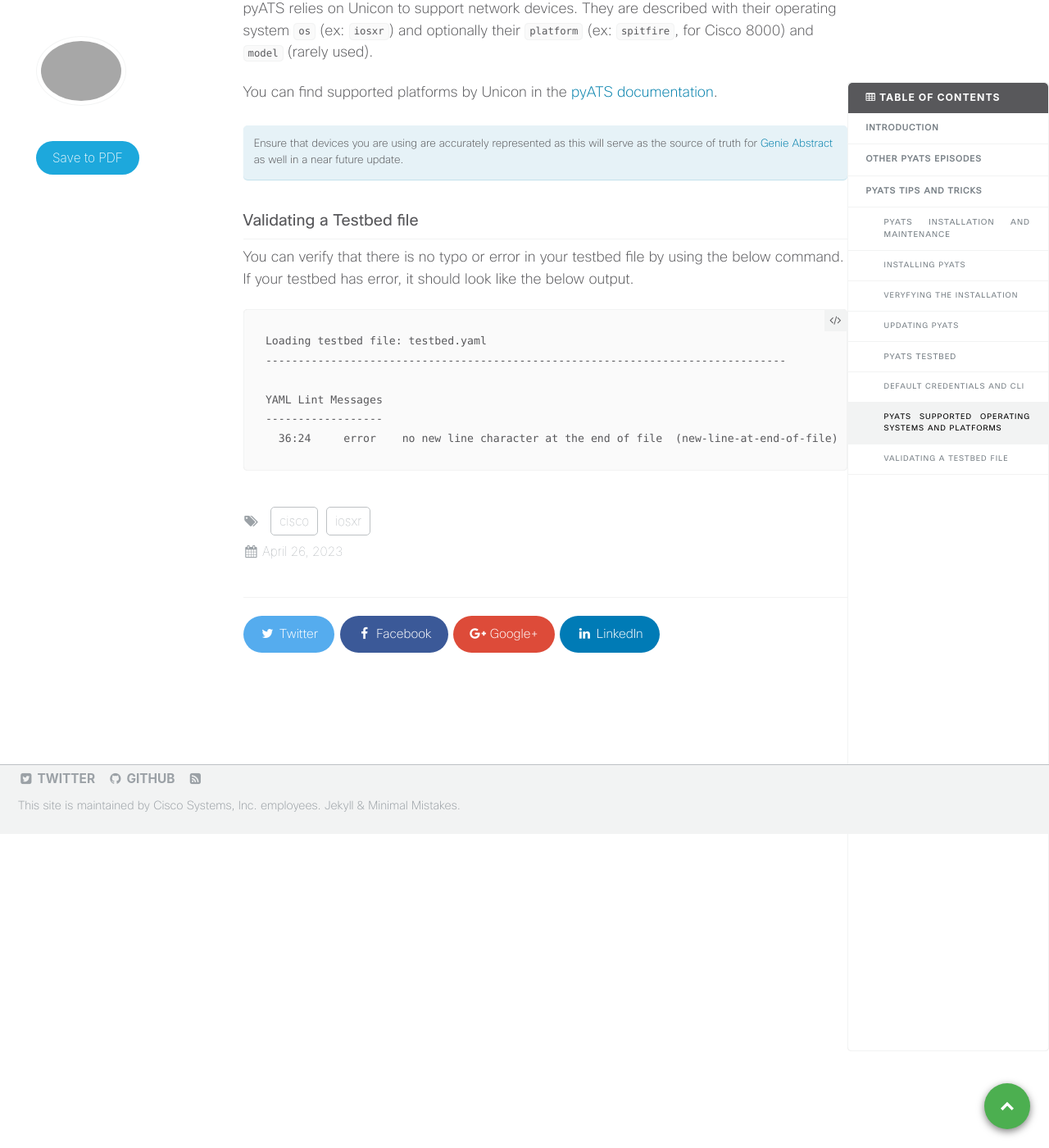
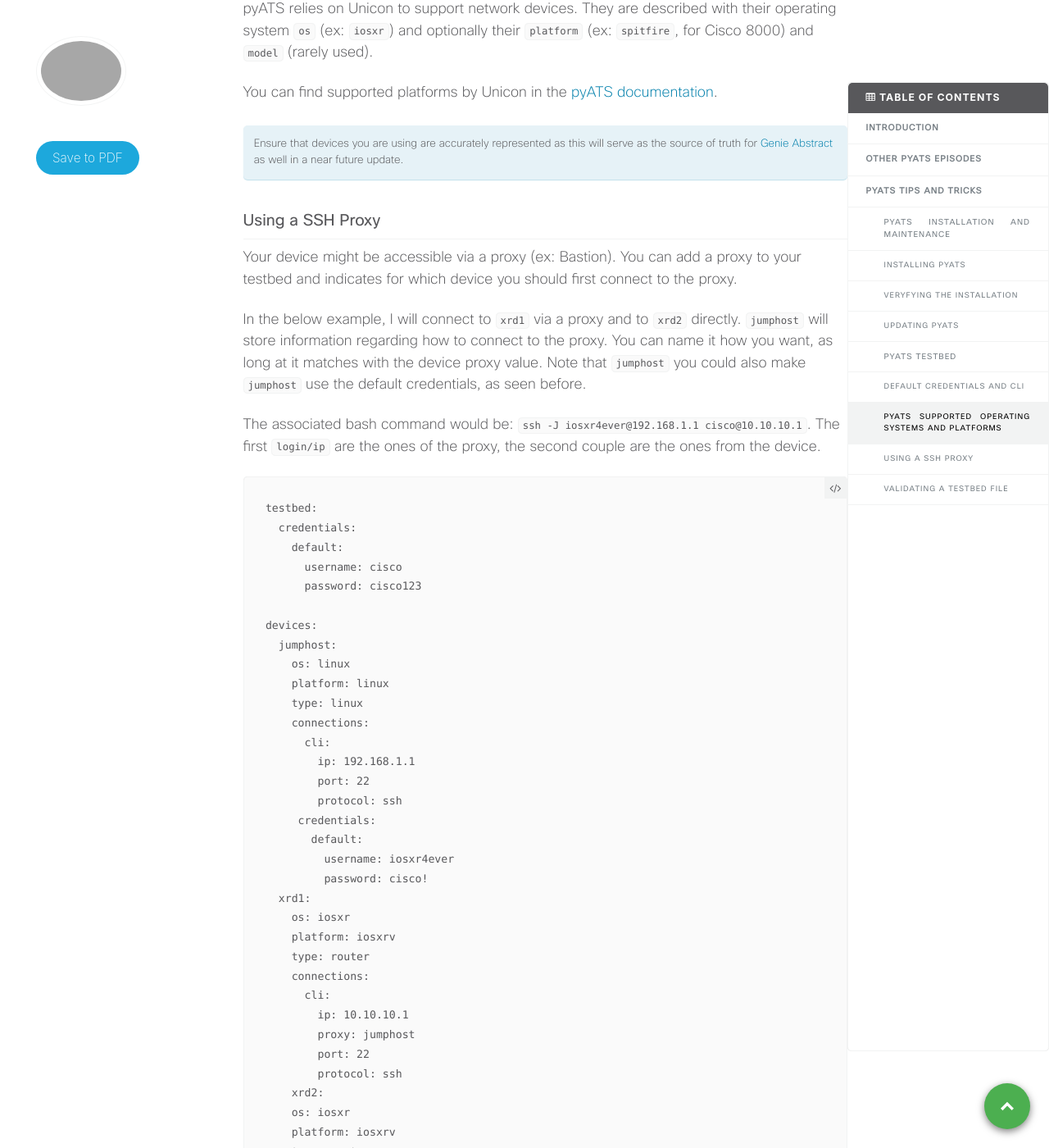
Before and after one commit to xrdocs/programmability, a Jekyll site: the page built from _tutorials/pyats-series-tips-and-tricks.md, in a window 1280 px wide and 1400 px high, scrolled down 5008 px. Shown: the whole window at 82% size. Built offline with Jekyll 4.4.1, drawn with Linux system fonts in a browser that asks for light colours; comment, search, counter and statistics services are not loaded; some of the changed text lies outside the part shown.

Commit message:
Update pyats-series-tips-and-tricks.md

````diff
--- a/_tutorials/pyats-series-tips-and-tricks.md
+++ b/_tutorials/pyats-series-tips-and-tricks.md
@@ -176,6 +176,59 @@ You can find supported platforms by Unicon in the [pyATS documentation](https://
 Ensure that devices you are using are accurately represented as this will serve as the source of truth for [Genie Abstract](https://pubhub.devnetcloud.com/media/genie-docs/docs/abstract/index.html) as well in a near future update.
 {: .notice--info}
 
+### Using a SSH Proxy
+
+Your device might be accessible via a proxy (ex: Bastion). You can add a proxy to your testbed and indicates for which device you should first connect to the proxy.
+
+In the below example, I will connect to `xrd1` via a proxy and to `xrd2` directly. `jumphost` will store information regarding how to connect to the proxy. You can name it how you want, as long at it matches with the device proxy value. Note that `jumphost` you could also make `jumphost` use the default credentials, as seen before.
+
+The associated bash command would be: `ssh -J iosxr4ever@192.168.1.1 cisco@10.10.10.1`. The first `login/ip` are the ones of the proxy, the second couple are the ones from the device.
+
+```
+testbed:
+  credentials:
+    default:
+      username: cisco
+      password: cisco123
+
+devices:
+  jumphost:
+    os: linux
+    platform: linux
+    type: linux
+    connections:
+      cli:
+        ip: 192.168.1.1
+        port: 22
+        protocol: ssh
+     credentials:
+       default:
+         username: iosxr4ever
+         password: cisco!
+  xrd1:
+    os: iosxr
+    platform: iosxrv
+    type: router
+    connections:
+      cli:
+        ip: 10.10.10.1
+        proxy: jumphost
+        port: 22
+        protocol: ssh
+    xrd2:
+    os: iosxr
+    platform: iosxrv
+    type: router
+    connections:
+      cli:
+        ip: 10.10.10.2
+        port: 22
+        protocol: ssh
+```
+
+More information about how to use proxy in the [pyATS documentation](https://pubhub.devnetcloud.com/media/unicon/docs/user_guide/proxy.html).
+{: .notice--info}
+
 ### Validating a Testbed file
 
 You can verify that there is no typo or error in your testbed file by using the below command. If your testbed has error, it should look like the below output.
````
